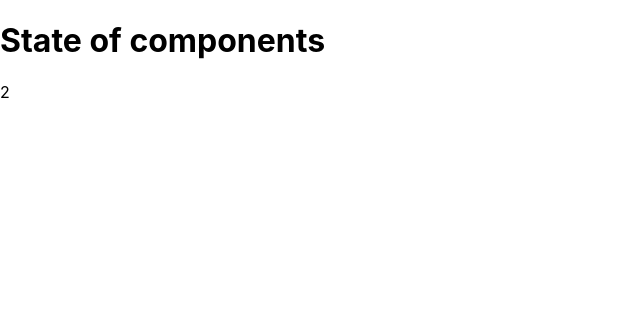
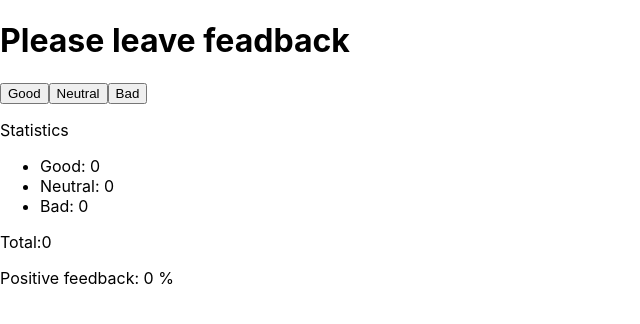
Before and after one commit to Valerii219/test-react-2, a React (Create React App) app: page / in a window 1280 px wide. Shown: the top 324 px of the page, without its empty margins (0-640 px from the left). Built offline with nearby package versions, Linux system fonts and the light colour scheme.

Commit message:
start homework

```diff
--- a/src/components/App.jsx
+++ b/src/components/App.jsx
@@ -1,10 +1,64 @@
-import Counter from './Counter'
-export const App = () => {
-  return (
-   <>
-   <h1>State of components</h1>
-     <Counter /></>
+import { Component } from 'react';
+import Statistics from './Statistic/Statistics';
+import FeedbackOptions from './FeedbackOptions/FeedbackOptions';
 
+// import Counter from './Counter';
+export class App extends Component {
+  state = {
+    good: 0,
+    neutral: 0,
+    bad: 0,
+  };
+  handleIncrementGood = () => {
+    this.setState(prevState => ({
+      good: prevState.good + 1,
 
-  );
-};
+    }));
+  };
+  handleIncrementNeutral = () => {
+    this.setState(prevState => ({
+      neutral: prevState.neutral + 1,
+    }));
+  };
+  handleIncrementBad = () => {
+    this.setState(prevState => ({
+      bad: prevState.bad + 1,
+    }));
+  };
+  countTotalFeedback = () => {
+    return this.state.good + this.state.neutral + this.state.bad;
+  };
+  countPositiveFeedbackPercentage = () => {
+    const total = this.countTotalFeedback();
+    return total > 0 ? Math.round((this.state.good / total) * 100) : 0;
+  };
+
+  render() {
+    const { good, neutral, bad } = this.state;
+    const total = this.countTotalFeedback();
+    const positive = this.countPositiveFeedbackPercentage();
+    const incrementGood = this.handleIncrementGood;
+    const incrementNeutral = this.handleIncrementNeutral;
+    const incrementBad = this.handleIncrementBad;
+
+    return (
+      <>
+        {/* <h1>State of components</h1> */}
+        {/* <Counter /> */}
+        <h1>Please leave feadback</h1>
+        <FeedbackOptions
+          options={{ good: 'Good', neutral: 'Neutral', bad: 'Bad' }}
+          onLeaveFeedback={{ good: incrementGood, neutral: incrementNeutral, bad: incrementBad }}
+        />
+        <p>Statistics</p>
+        <Statistics
+          good={good}
+          neutral={neutral}
+          bad={bad}
+          total={total}
+          positivePercentage={positive}
+        />
+      </>
+    );
+  }
+}
--- /dev/null
+++ b/src/components/Counter/Controls.js
@@ -0,0 +1,12 @@
+const Controls = ({ onDecrement, onIncrement }) => (
+  <>
+    <button type="button" onClick={onIncrement}>
+      Increment by 1
+    </button>
+    <button type="button" onClick={onDecrement}>
+      Decrement by 1
+    </button>
+  </>
+);
+
+export default Controls;
--- a/src/components/Counter.jsx
+++ b/src/components/Counter/Counter.jsx
@@ -1,9 +1,11 @@
 import React, { Component } from 'react';
+import Controls from './Controls';
 
 class Counter extends Component {
-    static defaultProps ={
-        initialValue:2
-    }
+  static defaultProps = {
+    initialValue: 2,
+  };
+
   state = {
     value: this.props.initialValue,
   };
@@ -15,15 +17,18 @@ class Counter extends Component {
   };
   handleDecrement = () => {
     this.setState(prevState => ({
-        value: prevState.value - 1,
-      }));
+      value: prevState.value - 1,
+    }));
   };
 
   render() {
     return (
       <div>
         <span>{this.state.value}</span>
-
+        <Controls
+          onIncrement={this.handleIncrement}
+          onDecrement={this.handleDecrement}
+        />
       </div>
     );
   }
--- /dev/null
+++ b/src/components/FeedbackOptions/FeedbackOptions.jsx
@@ -0,0 +1,11 @@
+const FeedbackOptions = ({options, onLeaveFeedback}) => {
+  return (
+    <>
+      <button onClick={onLeaveFeedback.good}>{options.good}</button>
+      <button onClick={onLeaveFeedback.neutral}>{options.neutral}</button>
+      <button onClick={onLeaveFeedback.bad}>{options.bad}</button>
+    </>
+  );
+};
+
+export default FeedbackOptions;
--- /dev/null
+++ b/src/components/Statistic/Statistics.jsx
@@ -0,0 +1,17 @@
+
+
+const Statistics = ({ good, neutral, bad, total, positivePercentage }) => {
+  return (
+    <>
+     <ul>
+      <li>Good: {good}</li>
+      <li>Neutral: {neutral}</li>
+      <li>Bad: {bad}</li>
+    </ul>
+      <p>Total:{ total}</p>
+      <p>Positive feedback: {positivePercentage} % </p>
+    </>
+  );
+};
+
+export default Statistics;
```
Also changed, not shown: src/components/Controls.js (deleted, +0 -11 lines), .prettierrc.json.
